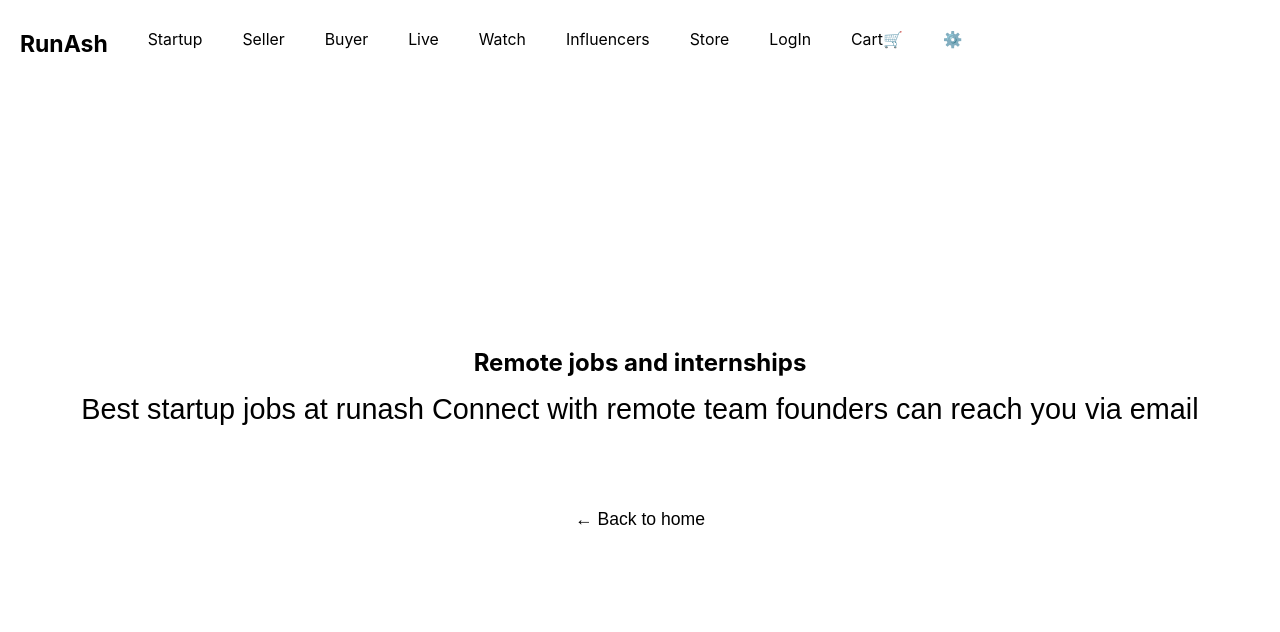
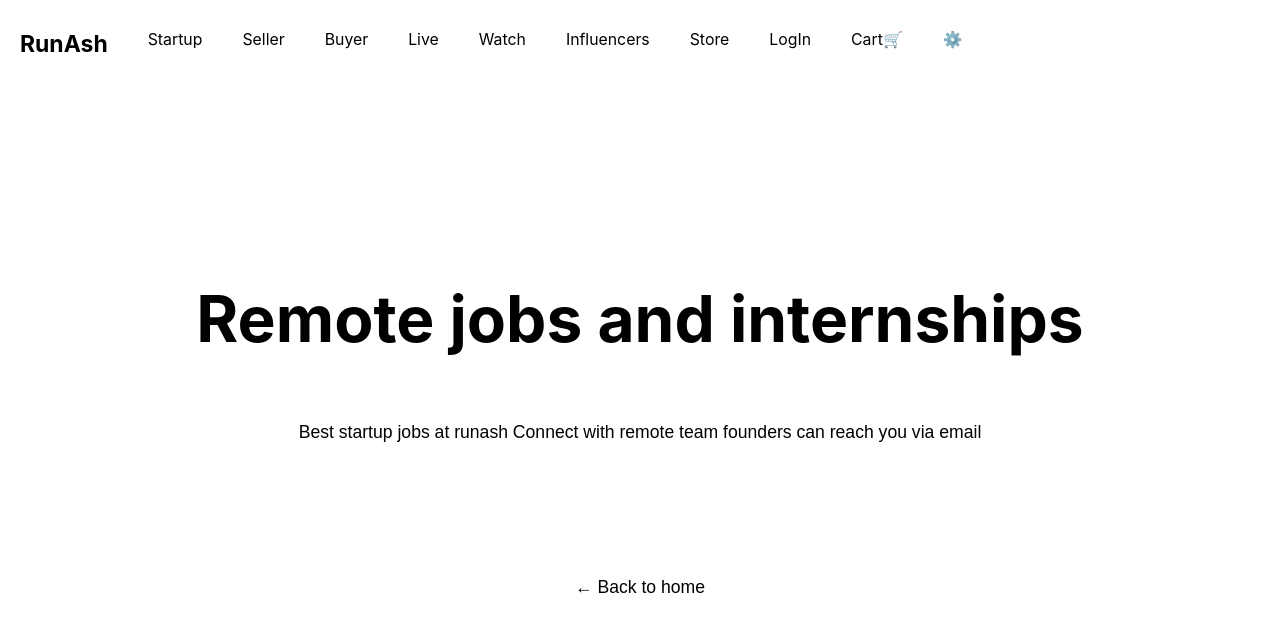
Before and after one commit to rammurmu/next, a Next.js app: page /remote in a window 1280 px wide. Shown: the top 632 px of the page. Built offline with nearby package versions, Linux system fonts and the light colour scheme.

Commit message:
Update remote.js

```diff
--- a/pages/remote.js
+++ b/pages/remote.js
@@ -5,10 +5,10 @@ export default function Remote() {
   return (
     <div className={styles.container}>
       <main className={styles.main}>
-       <div className={styles.title}>
-        <h1>Remote jobs and internships</h1>
-        <p>Best startup jobs at runash Connect with remote team founders can reach you via email</p>
-        </div>
+       <h1 className={styles.title}>
+        Remote jobs and internships</h1>
+        <p className={styles.description}>Best startup jobs at runash Connect with remote team founders can reach you via email</p>
+
          <p className={styles.description}>
           <Link href="/">
             <a>&larr; Back to home</a>
```
